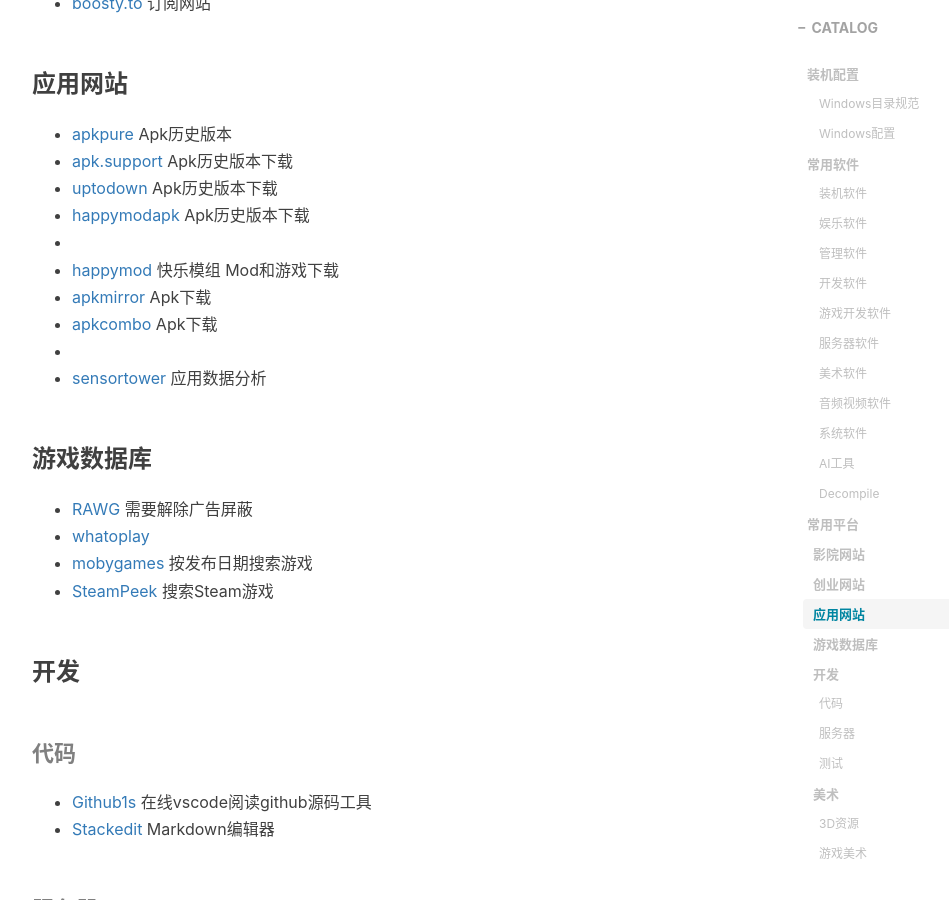
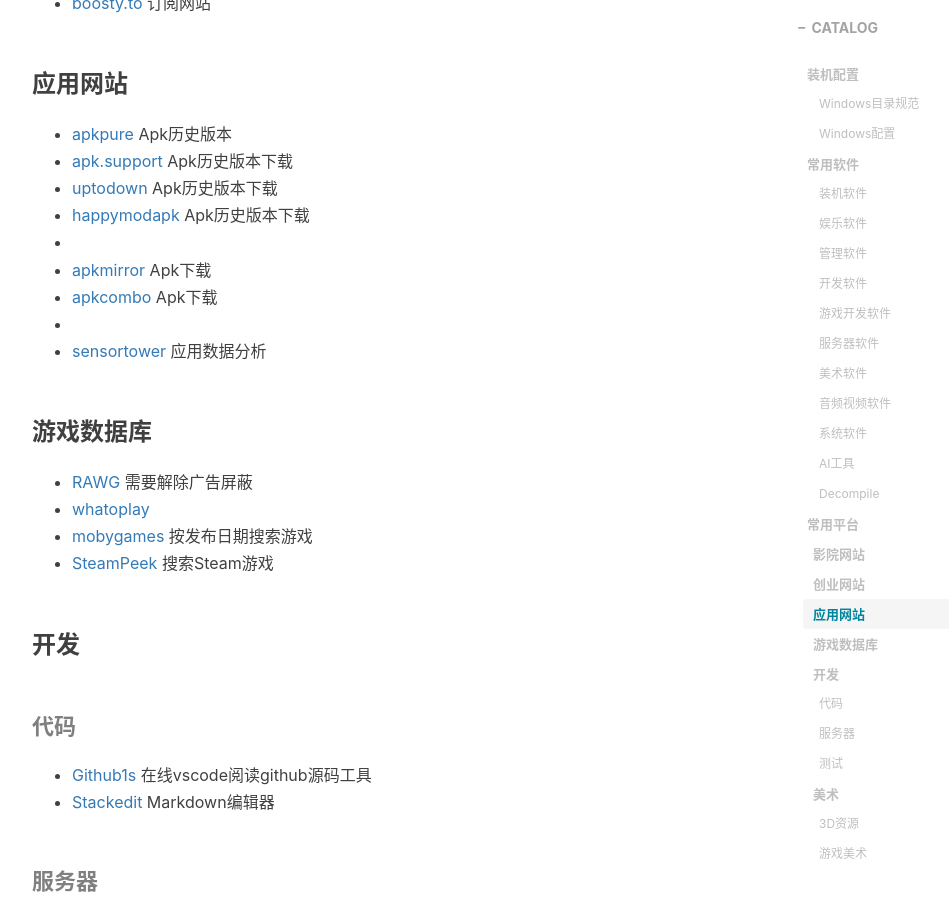
Before and after one commit to gumcstronger/gumcstronger.github.io, a Jekyll site: the page built from _posts/2022/2022-08-24-windows.md, in a window 1280 px wide and 900 px high, scrolled down 7915 px. Shown: the whole window, without its empty margins (233-1182 px from the left). Built offline with Jekyll 4.4.1, drawn with Linux system fonts in a browser that asks for light colours; comment, search, counter and statistics services are not loaded.

Commit message:
Update 2022-08-24-windows.md

```diff
--- a/_posts/2022/2022-08-24-windows.md
+++ b/_posts/2022/2022-08-24-windows.md
@@ -274,9 +274,8 @@
 * [apkpure](https://apkpure.com/flow-water-fountain-3d-puzzle/com.Frasinapp.waterfountain/versions) Apk历史版本
 * [apk.support](https://apk.support/) Apk历史版本下载
 * [uptodown](https://www.uptodown.com/) Apk历史版本下载
-* [happymodapk](https://www.happymodapkdl.com/) Apk历史版本下载
+* [happymodapk](https://happymod.com/) Apk历史版本下载
 *
-* [happymod](https://happymod.com/) 快乐模组 Mod和游戏下载
 * [apkmirror](https://apkmirror.com) Apk下载
 * [apkcombo](https://apkcombo.com/) Apk下载
 *
```
